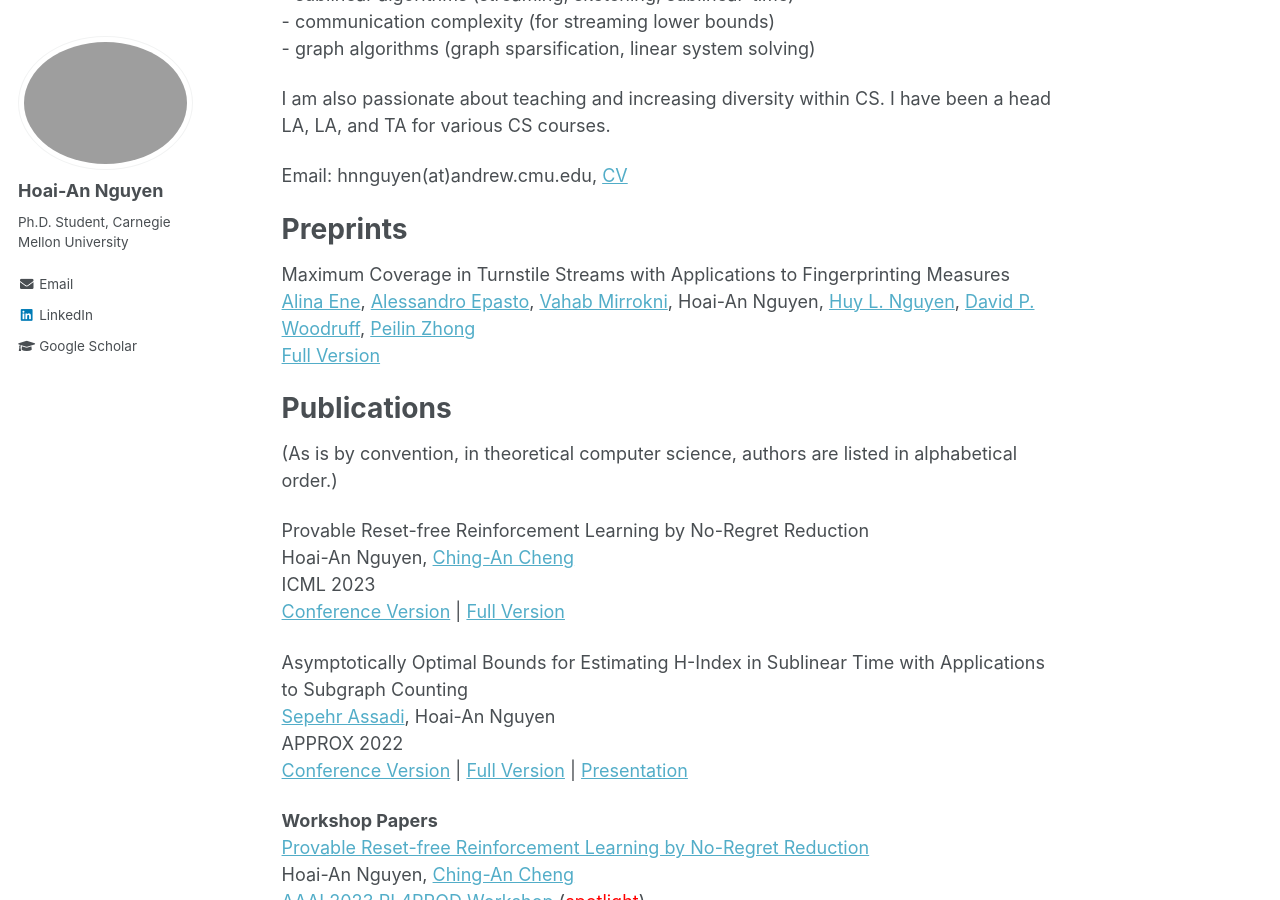
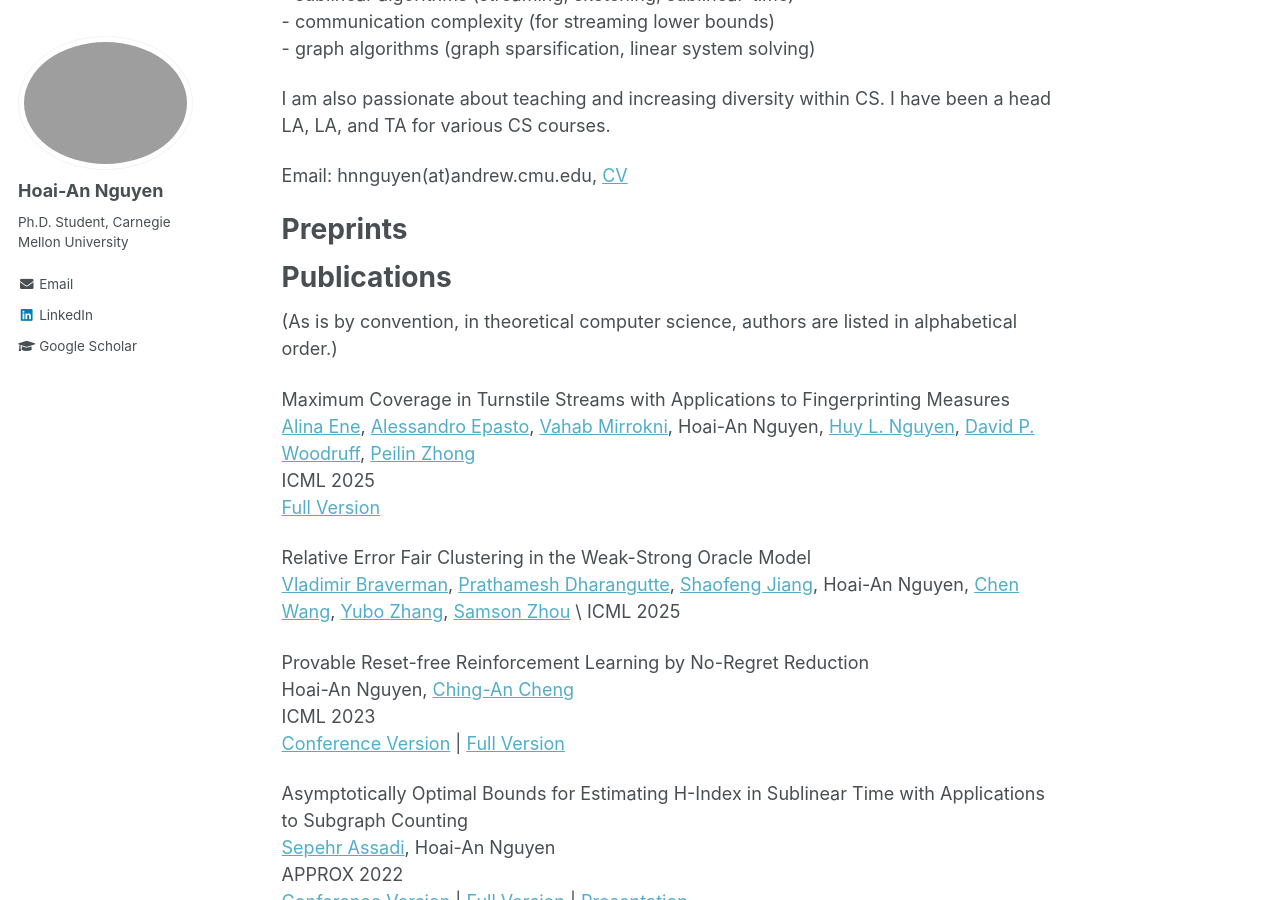
Before and after one commit to hoai77/hoai77.github.io, a Jekyll site: the page built from _pages/about.md, in a window 1280 px wide and 900 px high, scrolled down 392 px. Built offline with Jekyll 4.4.1, drawn with Linux system fonts in a browser that asks for light colours.

Commit message:
adding publications

```diff
--- a/_pages/about.md
+++ b/_pages/about.md
@@ -20,13 +20,20 @@ Email: hnnguyen(at)andrew.cmu.edu, [CV](../files/Hoaian_Nguyen_CV.pdf)
 
 Preprints
 =========
-Maximum Coverage in Turnstile Streams with Applications to Fingerprinting Measures \\
-[Alina Ene](https://cs-people.bu.edu/aene/), [Alessandro Epasto](https://epasto.org/), [Vahab Mirrokni](https://people.csail.mit.edu/mirrokni/Welcome.html), Hoai-An Nguyen, [Huy L. Nguyen](https://www.khoury.northeastern.edu/home/hlnguyen/), [David P. Woodruff](https://www.cs.cmu.edu/~dwoodruf/), [Peilin Zhong](https://research.google/people/108328/?&type=google) \\
-[Full Version](https://arxiv.org/abs/2504.18394)
+
 
 Publications
 ============
 (As is by convention, in theoretical computer science, authors are listed in alphabetical order.)
+
+Maximum Coverage in Turnstile Streams with Applications to Fingerprinting Measures \\
+[Alina Ene](https://cs-people.bu.edu/aene/), [Alessandro Epasto](https://epasto.org/), [Vahab Mirrokni](https://people.csail.mit.edu/mirrokni/Welcome.html), Hoai-An Nguyen, [Huy L. Nguyen](https://www.khoury.northeastern.edu/home/hlnguyen/), [David P. Woodruff](https://www.cs.cmu.edu/~dwoodruf/), [Peilin Zhong](https://research.google/people/108328/?&type=google) \\
+ICML 2025 \\
+[Full Version](https://arxiv.org/abs/2504.18394)
+
+Relative Error Fair Clustering in the Weak-Strong Oracle Model \\
+[Vladimir Braverman](https://www.cs.jhu.edu/~vova/), [Prathamesh Dharangutte](https://prathameshd.com/), [Shaofeng Jiang](https://www.shaofengjiang.cn/), Hoai-An Nguyen, [Chen Wang](https://sites.google.com/view/chen-wang/home), [Yubo Zhang](https://falsytaz.github.io/), [Samson Zhou](https://samsonzhou.github.io/) \\
+ICML 2025
 
 Provable Reset-free Reinforcement Learning by No-Regret Reduction \\
 Hoai-An Nguyen, [Ching-An Cheng](https://www.chinganc.com/) \\
```
